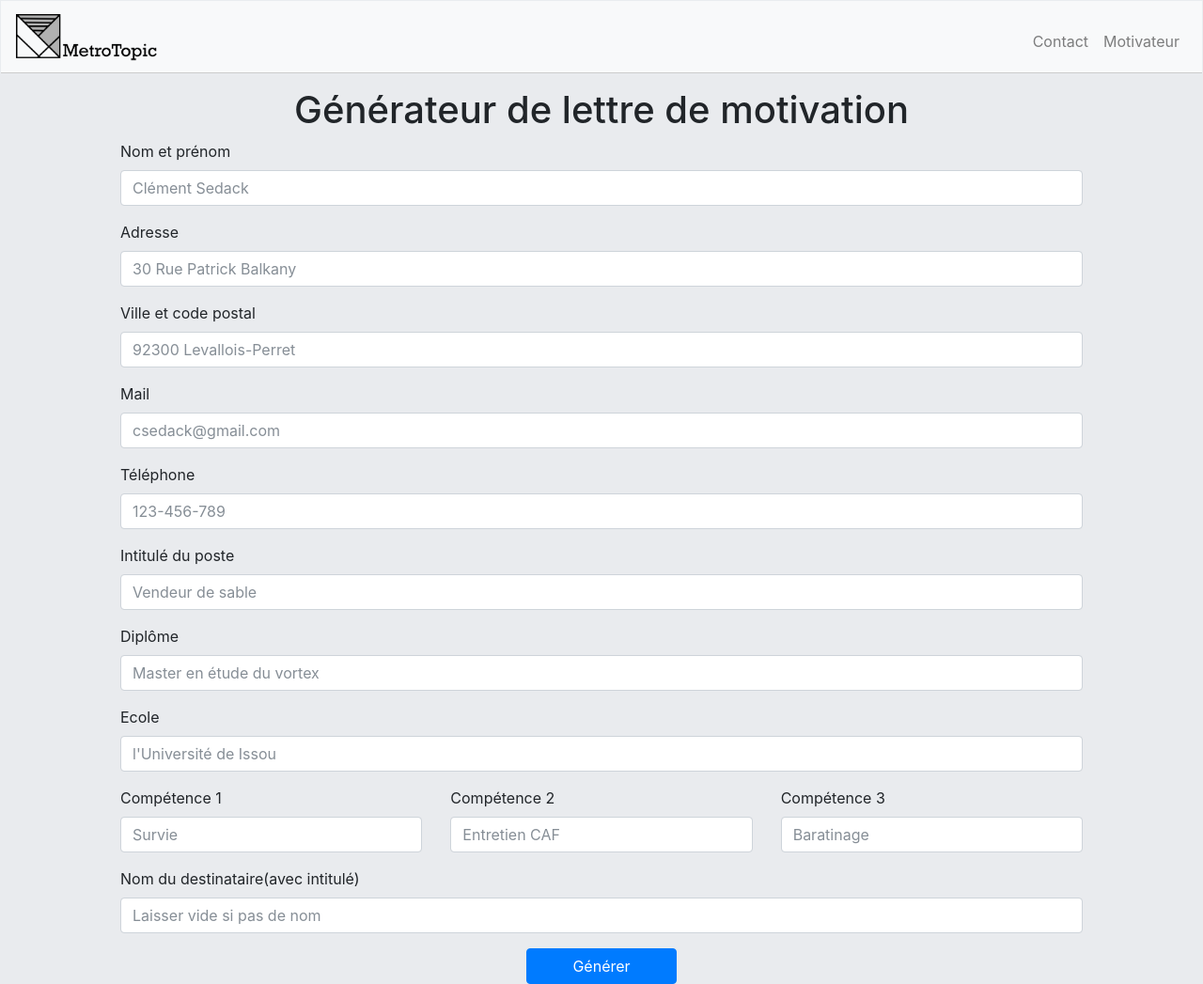
After one commit to lomptorne/metrotopic, a Django app: page /motivateur in a window 1280 px wide. The commit adds this page. Shown: the whole page at 94% size. Run offline with Django 3.2, Linux system fonts and the light colour scheme; some libraries are stand-ins or nearby versions; some web fonts are replaced.

Commit message:
motivateur

```diff
--- a/blog/static/styles.css
+++ b/blog/static/styles.css
@@ -296,3 +296,21 @@ color: rgba(0, 0, 0, 0.75);
 {
     color: red;
 }
+
+/* Motivateur */
+
+#motivateurId
+{
+position: absolute;
+left: 50%;
+width: 80%;
+transform: translate(-50%);
+}
+#btnMotiv
+{
+    position: absolute;
+    left: 50%;
+    width: 20vh;
+    transform: translate(-50%);
+    margin-bottom: 1em;
+}
--- a/blog/templates/blog/base.html
+++ b/blog/templates/blog/base.html
@@ -66,6 +66,7 @@
         <ul class="navbar-nav ml-auto mt-2">
              <!-- <li class="nav-item"><a class="nav-link" href="/tools">MetroTools</a></li> -->
             <li class="nav-item"><a class="nav-link" href="/contact">Contact</a></li>
+            <li class="nav-item"><a class="nav-link" href="/motivateur">Motivateur</a></li>
 
         </ul>
 
--- /dev/null
+++ b/blog/templates/blog/motivateur.html
@@ -0,0 +1,55 @@
+{% extends "blog/base.html" %}
+
+{% block title %}
+  Motivateur
+{% endblock %}
+
+{% block main %}
+<h1 style="text-align: center; padding-top: 2vh;">Générateur de lettre de motivation</h1>
+<form action="{% url 'motivateur' %}" method="post">
+{% csrf_token %}
+<div class="form-group" id="motivateurId" >
+
+
+    <label for="name">Nom et prénom</label>
+    <input class="form-control" name="name" placeholder="Clément Sedack" type="text" autocomplete="off" id="name"required/>
+    <label for="adress">Adresse</label>
+    <input class="form-control" name="adress" placeholder="30 Rue Patrick Balkany" type="text" autocomplete="off" id="adress"required/>
+    <label for="city">Ville et code postal</label>
+    <input class="form-control" name="city" placeholder="92300 Levallois-Perret" type="text" autocomplete="off" id="city"required/>
+    <label for="mail">Mail</label>
+    <input class="form-control" name="mail" placeholder="csedack@gmail.com" type="text" autocomplete="off" id="mail"required/>
+    <label for="phone">Téléphone</label>
+    <input class="form-control" name="phone" placeholder="123-456-789" type="text" autocomplete="off" id="phone"required/>
+    <label for="job">Intitulé du poste</label>
+    <input class="form-control" name="job" placeholder="Vendeur de sable" type="text" autocomplete="off" id="job"required/>
+    <label for="diploma">Diplôme</label>
+    <input class="form-control" name="diploma" placeholder="Master en étude du vortex" type="text" autocomplete="off" id="diploma"required/>
+    <label for="school">Ecole</label>
+    <input class="form-control" name="school" placeholder="l'Université de Issou" type="text" autocomplete="off" id="school"required/>
+
+    <div class="row">
+        <div class="col">
+            <label for="comp1">Compétence 1</label>
+            <input class="form-control" name="comp1" placeholder="Survie" type="text" autocomplete="off" id="comp1"required/>
+        </div>
+        <div class="col">
+            <label for="comp2">Compétence 2 </label>
+            <input class="form-control" name="comp2" placeholder="Entretien CAF" type="text" autocomplete="off" id="comp2"required/>
+        </div>
+        <div class="col">
+            <label for="comp3">Compétence 3 </label>
+            <input class="form-control" name="comp3" placeholder="Baratinage" type="text" autocomplete="off" id="comp3"required/>
+        </div>
+    </div>
+    <label for="contact">Nom du destinataire(avec intitulé)</label>
+    <input class="form-control" name="contact" placeholder="Laisser vide si pas de nom" type="text" autocomplete="off" id="contact"/>
+    <button class="btn btn-primary" type="submit" id="btnMotiv">Générer</button>
+</div>
+
+</form>
+
+
+
+
+{% endblock %}
--- a/blog/urls.py
+++ b/blog/urls.py
@@ -19,6 +19,7 @@ urlpatterns = [
     path('add', views.add, name="add"),
     path('contact', views.contact, name="contact"),
     path('tools', views.tools, name="tools"),
+    path('motivateur', views.motivateur, name="motivateur"),
     path('sitemap.xml', sitemap, {'sitemaps': sitemaps}, name='django.contrib.sitemaps.views.sitemap'),
 
 ]
--- a/blog/views.py
+++ b/blog/views.py
@@ -5,6 +5,14 @@ from django.urls import reverse
 from django.db.models.functions import Trunc
 from django.contrib.auth import logout as django_logout
 from django.contrib import messages
+from django.core.files.storage import FileSystemStorage
+
+from reportlab.lib.enums import TA_CENTER, TA_RIGHT
+from reportlab.platypus import SimpleDocTemplate, Paragraph, Spacer, Image
+from reportlab.lib.styles import getSampleStyleSheet, ParagraphStyle
+from reportlab.lib.units import cm
+
+from string import digits
 
 import datetime
 
@@ -51,6 +59,107 @@ def post(request, Blogpost_id):
 def tools(request):
 
     return render(request, "blog/tools.html")
+
+def motivateur(request):
+
+    if request.method == "POST":
+
+        # Set the user inputs vars
+        name = str(request.POST.get('name'))
+        adress = str(request.POST.get('adress'))
+        city = str(request.POST.get('city'))
+        mail = str(request.POST.get('mail'))
+        phone = str(request.POST.get('phone'))
+        job = "Objet: Candidature au poste de \"{}\"".format(str(request.POST.get('job')))
+        diploma = str(request.POST.get('diploma'))
+        school = str(request.POST.get('school'))
+        comp1 = str(request.POST.get('comp1'))
+        comp2 = str(request.POST.get('comp2'))
+        comp3 = str(request.POST.get('comp3'))
+
+        # Set date and place and contact
+
+        remove_digits = str.maketrans('', '', digits)
+        place = city.translate(remove_digits)
+        place = place.strip()
+        today = datetime.date.today()
+        dateplace =  "À " + place + " le " + str(today.day) + "/" + str(today.month) + "/" + str(today.year)
+        contact = "Madame, Monsieur,"
+        end = contact
+
+        # If there is text in the contact field
+        if len(str(request.POST.get('contact'))) != 0 :
+            contact = "à l'attention de " + str(request.POST.get('contact')) + ","
+            end = str(request.POST.get('contact')) + ","
+
+        # Generate the pdf
+        doc = SimpleDocTemplate("/tmp/somefilename.pdf", rightMargin=2*cm,leftMargin=2*cm,topMargin=2*cm,bottomMargin=2*cm)
+        styles=getSampleStyleSheet()
+        styles.add(ParagraphStyle(name='Right', alignment=TA_RIGHT))
+        styles.add(ParagraphStyle(name='Center', alignment=TA_CENTER))
+        letter = []
+
+        # Write the pdf with differents strings and inputs
+        ptext = '<font size="12">{}</font>'.format(name)
+        letter.append(Paragraph(ptext, styles["Normal"]))
+        ptext = '<font size="12">{}</font>'.format(adress)
+        letter.append(Paragraph(ptext, styles["Normal"]))
+        ptext = '<font size="12">{}</font>'.format(city)
+        letter.append(Paragraph(ptext, styles["Normal"]))
+        ptext = '<font size="12">{}</font>'.format(mail)
+        letter.append(Paragraph(ptext, styles["Normal"]))
+        ptext = '<font size="12">{}</font>'.format(phone)
+        letter.append(Paragraph(ptext, styles["Normal"]))
+        letter.append(Spacer(1, 50))
+        ptext = '<font size="12">{}</font>'.format(dateplace)
+        letter.append(Paragraph(ptext, styles["Right"]))
+        letter.append(Spacer(1, 80))
+        ptext = '<font size="12">{}</font>'.format(job)
+        letter.append(Paragraph(ptext, styles["Normal"]))
+        letter.append(Spacer(1, 50))
+        ptext = '<font size="12">{}</font>'.format(contact)
+        letter.append(Paragraph(ptext, styles["Normal"]))
+        letter.append(Spacer(1, 15))
+        ptext = '<font size="12">Ayant récemment obtenu mon diplôme de {} à {}, je suis désormais à la recherche d\'un emploi.</font>'.format(diploma, school)
+        letter.append(Paragraph(ptext, styles["Normal"]))
+        letter.append(Spacer(1, 15))
+        ptext = '<font size="12">J\'ai, durant mon cursus scolaire et professionnel, pu acquérir de nombreuses compétences en {} mais aussi en {} ou encore en {}. Ces différentes expériences m\'ont permis d\'obtenir mes premiers savoirs et je pense désormais être en mesure de pouvoir candidater pour le poste que vous proposez aujourd\'hui.</font>'.format(comp1, comp2, comp3)
+        letter.append(Paragraph(ptext, styles["Normal"]))
+        letter.append(Spacer(1, 15))
+        ptext = '<font size="12">Comme vous avez également pu le remarquer durant la lecture de mon curriculum vitae j\'ai aussi pu développer durant cette période plusieurs compétences annexes  sur mon temps personnel, qui, je pense, peuvent entrer en complémentarité avec les qualités requise pour occuper ce poste.</font>'
+        letter.append(Paragraph(ptext, styles["Normal"]))
+        letter.append(Spacer(1, 15))
+        ptext = '<font size="12">De plus, je trouve le fait de travailler pour une organisation d-envergure comme la vôtre peut être extrêmement enrichissant tant professionnellement que personnellement.</font>'
+        letter.append(Paragraph(ptext, styles["Normal"]))
+        letter.append(Spacer(1, 15))
+        ptext = '<font size="12">Appliqué, honnête et sociable, je souhaite occuper ce poste avec tout le sérieux et l\'enthousiasme dont je fais déjà preuve dans la poursuite de mes études. Mes capacités d’adaptation me permettent de m’intégrer très rapidement au sein d’une équipe de travail.</font>'
+        letter.append(Paragraph(ptext, styles["Normal"]))
+        letter.append(Spacer(1, 15))
+        ptext = '<font size="12">Je reste à votre disposition pour toute information complémentaire, ou pour vous rencontrer lors d’un entretien.</font>'
+        letter.append(Paragraph(ptext, styles["Normal"]))
+        letter.append(Spacer(1, 15))
+        ptext = '<font size="12">Veuillez agréer, {} l’expression de mes sincères salutations.</font>'.format(end)
+        letter.append(Paragraph(ptext, styles["Normal"]))
+        letter.append(Spacer(1, 30))
+        ptext = '<font size="12">{}</font>'.format(name)
+        letter.append(Paragraph(ptext, styles["Center"]))
+
+        # Build the pdf
+        doc.build(letter)
+
+        fs = FileSystemStorage("/tmp")
+        with fs.open("somefilename.pdf") as pdf:
+            response = HttpResponse(pdf, content_type='application/pdf')
+            response['Content-Disposition'] = 'attachment; filename="Lettre.pdf"'
+            return response
+
+        return response
+
+    else:
+
+        return render(request, "blog/motivateur.html")
+
+
 @login_required
 def delete(request, Blogpost_id):
     post = Blogpost.objects.get(pk=Blogpost_id)
```
